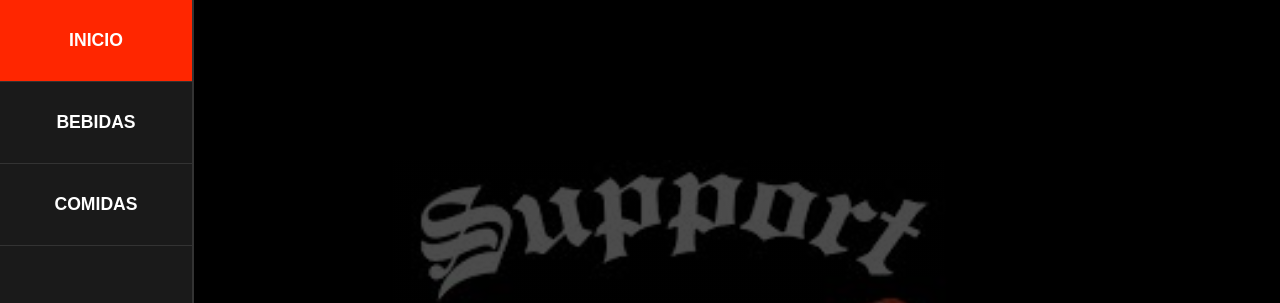
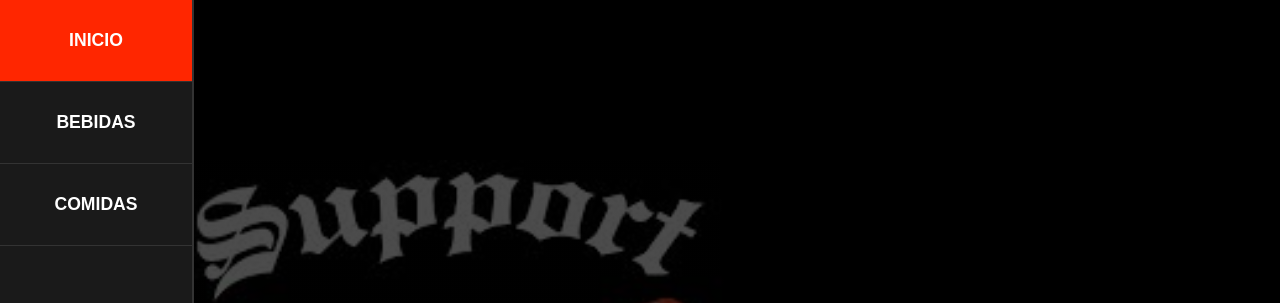
Before and after one commit to marcosagoncalvesmag-cloud/Totem-supoete, a plain HTML site: page index.html in a window 1280 px wide. Shown: the top 303 px of the page. Drawn offline with Linux system fonts and the light colour scheme.

Commit message:
Update index.html

```diff
--- a/index.html
+++ b/index.html
@@ -16,7 +16,7 @@
         font-family: 'Segoe UI', Tahoma, Geneva, Verdana, sans-serif;
         background-image: linear-gradient(rgba(0, 0, 0, 0.7), rgba(0, 0, 0, 0.7)), url('transferir.jpeg');
         background-attachment: fixed;
-        background-position: 55% 50%;
+        background-position: 20% 50%;
         background-size: 50%;
         background-repeat: no-repeat;
         background-color: var(--preto);
```
